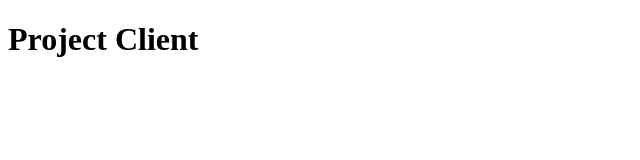
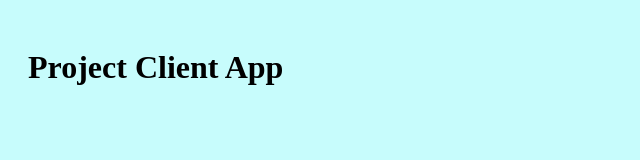
Before and after one commit to ChazSam/Doctor-appt-app, a React app in the folder client/: page / in a window 1280 px wide. Shown: the whole page, without its empty margins (0-640 px from the left). Built offline with nearby package versions, Linux system fonts and the light colour scheme.

Commit message:
rename project

```diff
--- a/client/src/components/App.js
+++ b/client/src/components/App.js
@@ -2,7 +2,7 @@ import React, { useEffect, useState } from "react";
 import { Switch, Route } from "react-router-dom";
 
 function App() {
-  return <h1>Project Client</h1>;
+  return <h1>Project Client App</h1>;
 }
 
 export default App;
--- a/client/src/index.css
+++ b/client/src/index.css
@@ -1,6 +1,11 @@
-:root {
+/* :root {
   --bg: #282c34;
   --header: #fff;
   --link: blue;
   --text: hsla(0, 0%, 100%, 0.88);
+} */
+
+body {
+background-color: rgb(199, 252, 252);
+padding: 20px
 }
```
Also changed, not shown: README.md, 1 other file.
